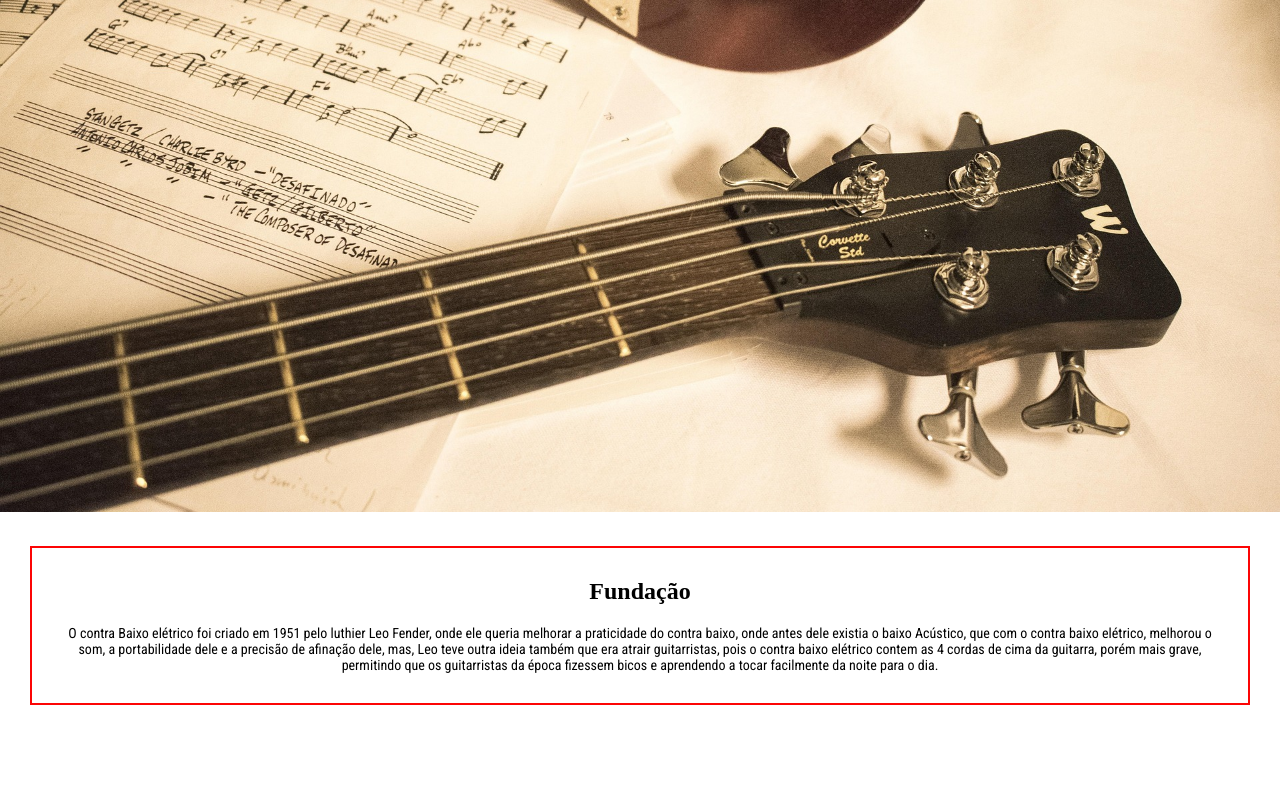
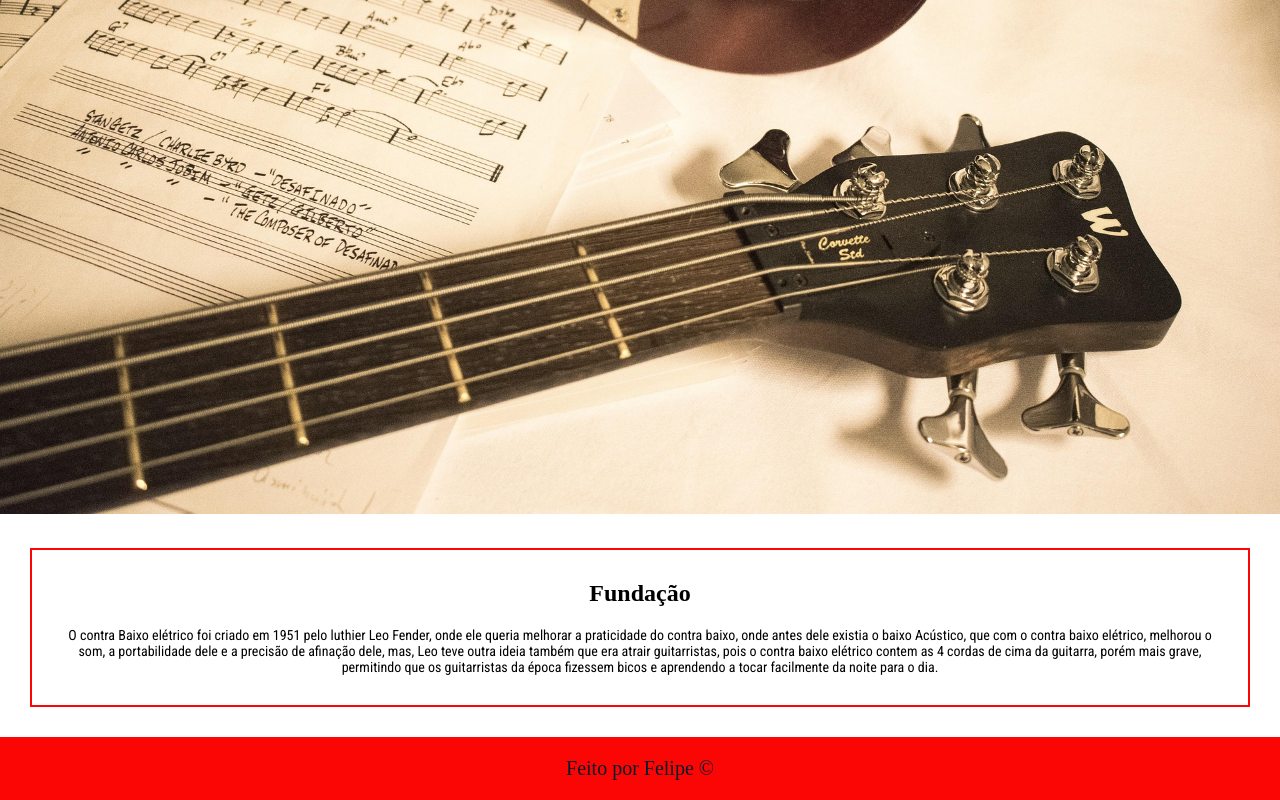
Before and after one commit to felipegds29/blog, a plain HTML site: page index.html in a window 1280 px wide. Shown: the part 397-1197 px from the top of the page. Before the commit the page ends 1132 px from the top, so only its background shows below. Drawn offline with Linux system fonts and the light colour scheme; a web font is replaced by a local one.

Commit message:
Add files via upload

```diff
--- a/index.html
+++ b/index.html
@@ -13,6 +13,7 @@
     <header>
         <div>
             <p>logo</p>
+            <img class="logo" scr="img/pactovisual-instruments-1717338_1920.jpg" alt="">
         </div>
         <div>
             <ul class="menu">
@@ -30,7 +31,9 @@
             </p>
         </div>
     </main>
-    <footer> </footer>
+    <footer>
+        <p> Feito por Felipe ©</p>
+     </footer>
 </body>
 
 </html>
--- a/style.css
+++ b/style.css
@@ -26,6 +26,10 @@ header{
     justify-content: space-around;
     color: var(--branco);
     padding: 10px;
+}
+.logo{
+    width: 10%;
+    border-radius: 100%;
 }
 .menu{
     display: flex;
@@ -64,3 +68,11 @@ header{
     font-family: var(--texto);
     font-size: 14px;
 }
+footer{
+    background-color: var(--vermelho);
+    color: var(--preto);
+    font-family: var(--titulo);
+    font-size: 20px;
+    padding: 20px;
+    text-align: center;
+}
```
